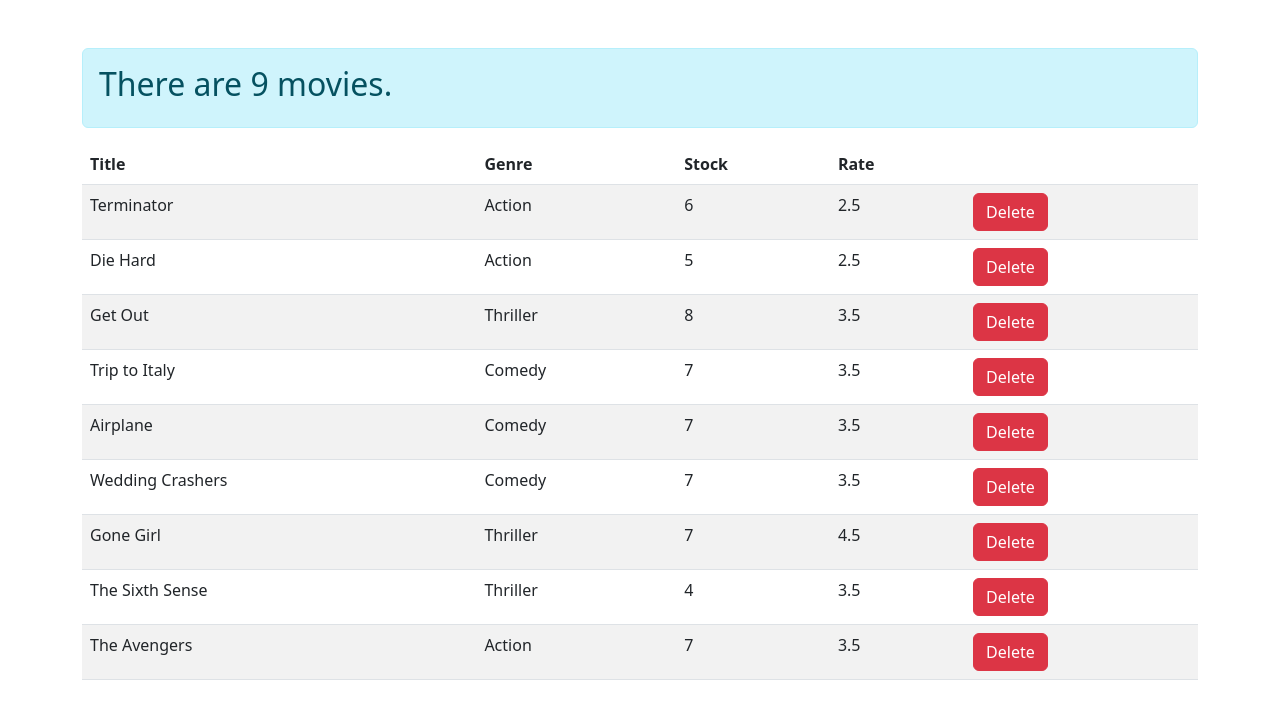
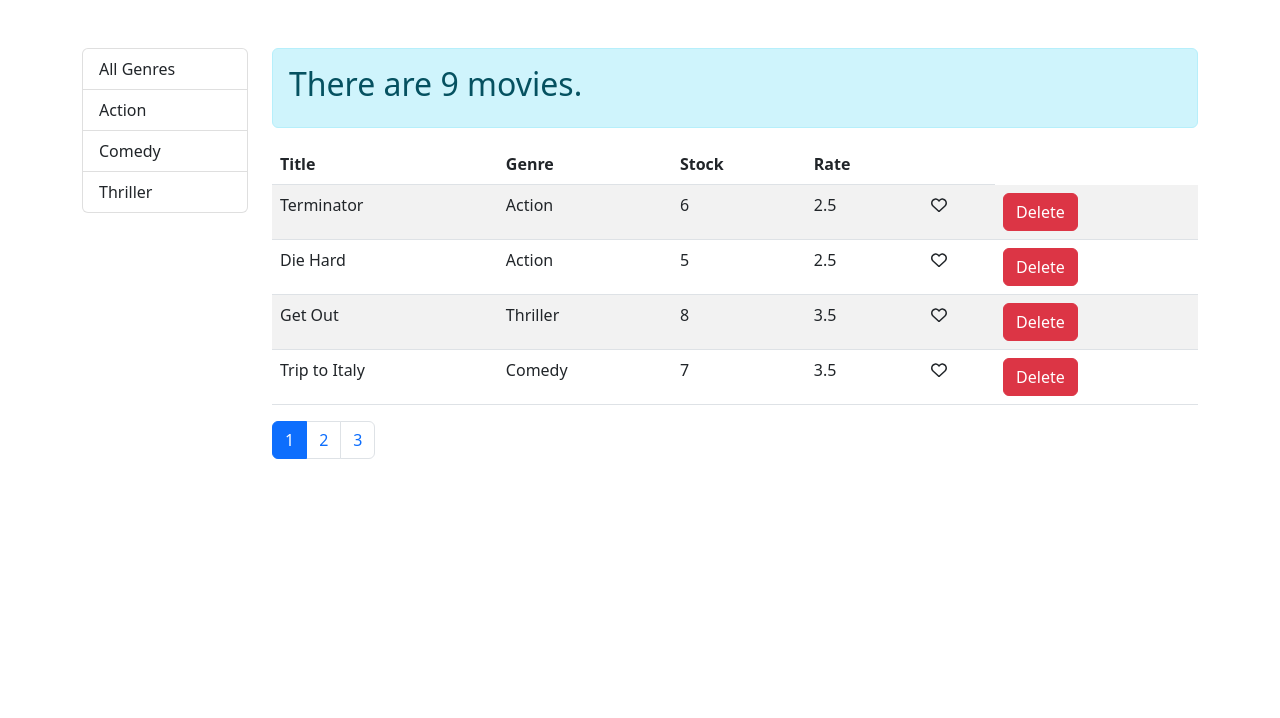
Before and after one commit to omr-dev/m-movies, a React (Vite) app: page / in a window 1280 px wide. Shown: the top 718 px of the page. Built offline with nearby package versions, Linux system fonts and the light colour scheme.

Commit message:
pagination in

```diff
--- a/package.json
+++ b/package.json
@@ -11,7 +11,10 @@
   "dependencies": {
     "@fortawesome/fontawesome-svg-core": "^6.2.0",
     "@fortawesome/free-solid-svg-icons": "^6.2.0",
+    "@fortawesome/free-regular-svg-icons": "^6.2.0",
+
     "@fortawesome/react-fontawesome": "^0.2.0",
+    "babel-plugin-macros": "^3.1.0",
     "bootstrap": "^5.2.2",
     "react": "^18.2.0",
     "react-bootstrap": "^2.6.0",
--- a/src/App.tsx
+++ b/src/App.tsx
@@ -3,19 +3,29 @@ import './App.scss'
 // import {FontAwesomeIcon} from '@fortawesome/react-fontawesome';
 // import {faCoffee} from '@fortawesome/free-solid-svg-icons';
 
-import {Container} from 'react-bootstrap';
+import {Col, Container, Row} from 'react-bootstrap';
 
-import {Movies} from './components/Movies.jsx';
+import {Movies} from './components/Movies';
+import GenresList from './components/GenresList'
 
 
 function App() {
 
 
+
   return (
     <div className="App">
 <Container>
+    <Row className="mt-5">
+        <Col md={2}>
+            <GenresList/>
+        </Col>
+        <Col>
 
-    <Movies />
+            <Movies />
+        </Col>
+    </Row>
+
 
 
 </Container>
--- /dev/null
+++ b/src/components/GenresList.tsx
@@ -0,0 +1,17 @@
+import {ListGroup} from 'react-bootstrap';
+import {getGenres} from '../services/fakeGenreService';
+
+const GenresList=()=>{
+    const genres=getGenres();
+    return (<div>
+        <ListGroup>
+            <ListGroup.Item>All Genres</ListGroup.Item>
+            {genres.map((genre,index)=>{
+            return <ListGroup.Item key={index}>{genre.name}</ListGroup.Item>
+            })}
+
+
+        </ListGroup>
+    </div>)
+}
+export default GenresList;
--- a/src/components/Movies.jsx
+++ /dev/null
@@ -1,61 +0,0 @@
-import {FunctionComponent} from 'react';
-import Table from 'react-bootstrap/Table';
-import {Button} from 'react-bootstrap';
-import {deleteMovie, getMovies} from '../services/fakeMovieService';
-import {useEffect, useState} from 'react';
-import Alert from 'react-bootstrap/Alert';
-
-export const Movies=()=>{
-    const [movies, setMovies]=useState([])
-
-    useEffect(()=>{
-        setMovies(getMovies);
-
-    },[])
-
-
-    const handleDelete=(id)=>{
-
-        setMovies(deleteMovie({movies,id}));
-
-
-    }
-    return(
-        <>
-        <Alert key='info'  variant={movies?"info":"danger"} className="mt-5">
-            <h2>There are {movies?movies.length:"no"} movies.</h2>
-        </Alert>
-
-
-
-                <Table striped hover>
-                    <thead>
-                    <tr>
-                        <th>Title</th>
-                        <th>Genre</th>
-                        <th>Stock</th>
-                        <th>Rate</th>
-                        <th></th>
-                    </tr>
-                    </thead>
-                    <tbody>
-                    {movies.map((movie) => {
-
-                        return (<tr key={movie._id}>
-                            <td>{movie.title}</td>
-                            <td>{movie.genre.name}</td>
-                            <td>{movie.numberInStock}</td>
-                            <td>{movie.dailyRentalRate}</td>
-                            <td><Button variant="danger" onClick={() => handleDelete(movie._id)}>Delete</Button></td>
-                        </tr>);
-                    })}
-
-
-                    </tbody>
-                </Table>
-
-        </>);
-
-
-
-}
--- /dev/null
+++ b/src/components/Movies.tsx
@@ -0,0 +1,98 @@
+import Table from 'react-bootstrap/Table';
+import {Button} from 'react-bootstrap';
+import {deleteMovie, getMovies, Movie} from '../services/fakeMovieService';
+import {useEffect, useState} from 'react';
+import Alert from 'react-bootstrap/Alert';
+
+
+import {LikeButton} from './LikeButton';
+import PaginationBar from './PaginationBar';
+
+export const Movies = () => {
+    const [movies, setMovies] = useState<Movie[] | null>(null);
+
+    const [activePage, setActivePage] = useState(1);
+    const PAGE_SIZE = 4;
+
+
+
+    useEffect(() => {
+        const moviesInDb = getMovies();
+
+        setMovies(moviesInDb.map((movie) => {
+            return {...movie, isLiked: false};
+        }));
+
+    }, []);
+
+    useEffect(() => {
+        console.log("activePage :", activePage);
+    }, [activePage]);
+    const handleDelete = (id: string) => {
+        if (movies) {
+            setMovies(deleteMovie({movies, id}));
+        }
+
+
+    };
+
+    const handleLike = (id: string) => {
+        if (movies) {
+            const updatedMovies = [...movies].map(
+                (movie) => {
+                    if (movie._id === id) {
+                        movie.isLiked = (!movie.isLiked);
+                    }
+                    return movie;
+                });
+            setMovies(updatedMovies);
+        }
+    };
+
+
+    return (
+        <>
+            <Alert key="info" variant={movies ? "info" : "danger"}>
+                <h2>There are {movies ? movies.length : "no"} movies.</h2>
+            </Alert>
+
+
+            <Table striped hover>
+                <thead>
+                <tr>
+                    <th>Title</th>
+                    <th>Genre</th>
+                    <th>Stock</th>
+                    <th>Rate</th>
+                    <th></th>
+                </tr>
+                </thead>
+                <tbody>
+                {movies?.map((movie, index) => {
+                    if (index >= activePage * PAGE_SIZE || index <= (activePage - 1) * PAGE_SIZE - 1) {
+                        return null;
+                    }
+                    return (<tr key={movie._id}>
+
+                        <td>{movie.title}</td>
+                        <td>{movie.genre.name}</td>
+                        <td>{movie.numberInStock}</td>
+                        <td>{movie.dailyRentalRate}</td>
+                        <td><LikeButton movie={movie} handleLike={handleLike}/></td>
+                        <td>
+
+                            <Button variant="danger" onClick={() => handleDelete(movie._id)}>Delete</Button></td>
+                    </tr>);
+                })}
+
+
+                </tbody>
+            </Table>
+            {movies&&  <PaginationBar activePage={activePage} pageSize={PAGE_SIZE} itemsCount={movies?.length} setActivePage={setActivePage}/>}
+
+
+
+        </>);
+
+
+}
--- /dev/null
+++ b/src/components/PaginationBar.tsx
@@ -0,0 +1,57 @@
+import Pagination from 'react-bootstrap/Pagination';
+import {useEffect, useRef, useState} from 'react';
+type propsPaginationBar={
+    activePage:number;
+    setActivePage:(page:number)=>void;
+    pageSize:number;
+    itemsCount:number;
+}
+
+const PaginationBar = ({activePage, setActivePage, pageSize,itemsCount}:propsPaginationBar) => {
+    const firstUpdate=useRef(true);
+    const [pageCount,setPageCount]=useState(Math.ceil(itemsCount / pageSize))
+useEffect(()=>{
+    setPageCount(Math.ceil(itemsCount / 4));
+},[itemsCount])
+
+    useEffect(()=>{
+        console.log("pageCount useEffect i calisti");
+        if(!firstUpdate.current)
+        setActivePage(activePage-1);
+        if(firstUpdate.current){
+            firstUpdate.current=false;
+            return;
+        }
+    },[pageCount])
+    //////////////////////////
+
+    // let active = 1;
+    // const pageSize = 4;
+    // const pageCount=Math.ceil(movies.length / pageSize);
+    let items = [];
+    for (let number = 1; number <= pageCount; number++) {
+        items.push(
+            <Pagination.Item key={number} active={number === activePage} onClick={() => {
+                setActivePage(number);
+            }}>
+                {number}
+            </Pagination.Item>,
+        );
+    }
+
+    // const paginationBasic = (
+    //
+    // );
+
+    //render(paginationBasic);
+    //////////////////////////////
+    return (
+        <div>
+            {pageCount>1&&  <Pagination>{items}</Pagination>}
+
+
+        </div>
+    );
+};
+
+export default PaginationBar;
--- a/src/main.tsx
+++ b/src/main.tsx
@@ -5,7 +5,7 @@ import 'bootstrap/dist/css/bootstrap.min.css';
 import './index.css'
 
 ReactDOM.createRoot(document.getElementById('root') as HTMLElement).render(
-  <React.StrictMode>
+  // <React.StrictMode>
     <App />
-  </React.StrictMode>
+  // </React.StrictMode>
 )
--- a/src/services/fakeMovieService.ts
+++ b/src/services/fakeMovieService.ts
@@ -1,4 +1,3 @@
-import * as genresAPI from "./fakeGenreService";
 
 export type Movie = {
     _id: string;
```
Also changed, not shown: 1 other file (tests, documents, lock files or other folders).
